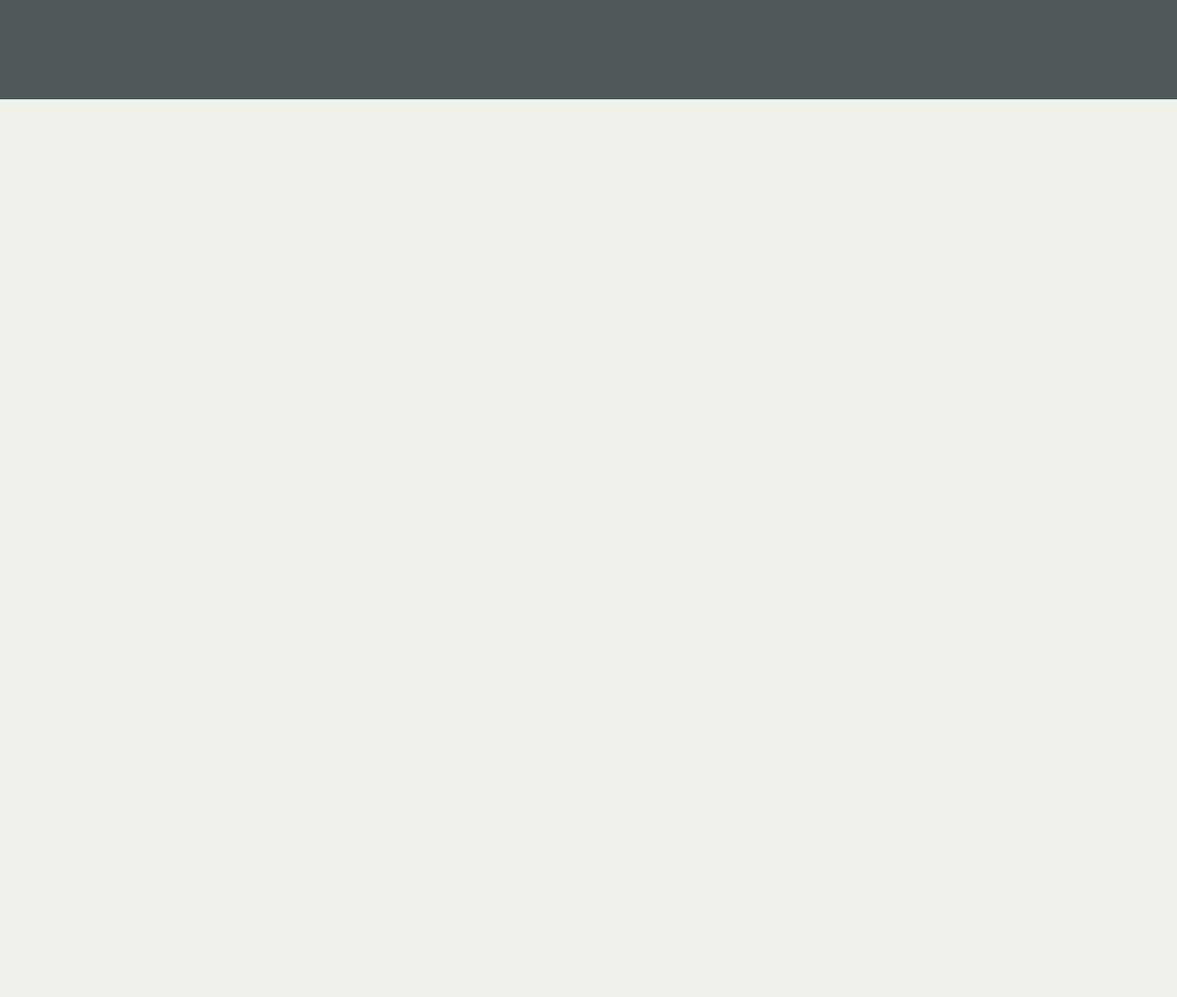
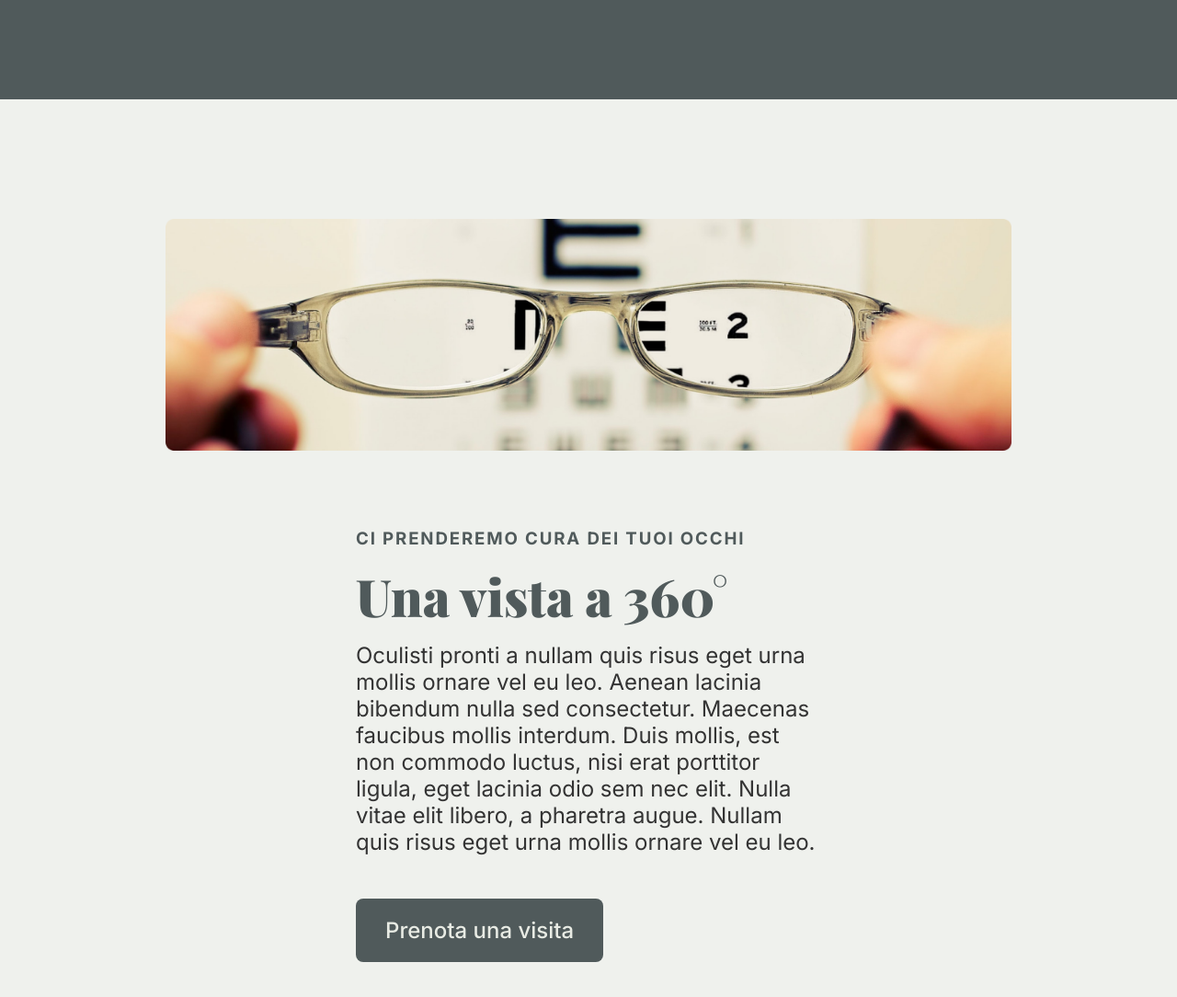
Before and after one commit to SirAntonioG/EjercicioLandigPage, a plain HTML site: page index.html in a window 1280 px wide. Shown: the part 2592-3676 px from the top of the page at 92% size. Before the commit the page ends 2700 px from the top, so only its background shows below. Drawn offline with nearby package versions, Linux system fonts and the light colour scheme.

Commit message:
feat: css responsive en seccion visitia completado

```diff
--- a/css/styles.css
+++ b/css/styles.css
@@ -12,6 +12,20 @@ img {
     height: auto;
 }
 
+button {
+    font-family: 'Inter';
+    font-style: normal;
+    font-weight: 500;
+    font-size: 12pt;
+    color: #E8EBE4;
+    display: flex;
+    align-items: center;
+    padding: 10px 10px;
+    background: #505A5B;
+    border-radius: 8px;
+    border: none;
+}
+
 .uppercase {
     font-family: 'Inter';
     font-style: normal;
@@ -19,6 +33,7 @@ img {
     font-weight: 700;
     font-size: 10pt;
     line-height: 23px;
+    color: #505A5B;
 }
 
 .title {
@@ -26,6 +41,7 @@ img {
     font-style: normal;
     font-weight: 900;
     font-size: 22pt;
+    color: #505A5B;
 }
 
 .description {
@@ -33,6 +49,7 @@ img {
     font-style: normal;
     font-weight: 400;
     font-size: 14pt;
+    color: #333333;
 }
 
 /* navbar */
@@ -100,18 +117,6 @@ nav {
     gap: 0.3rem;
 }
 
-.storia-content .uppercase {
-    color: #505A5B;
-}
-
-.storia-content .title {
-    color: #505A5B;
-}
-
-.storia-content .description {
-    color: #333333;
-}
-
 /* End Storia */
 
 /* Ottica */
@@ -125,6 +130,7 @@ nav {
     flex-direction: column;
     gap: 20px;
 }
+
 .ottica-img-content {
     display: flex;
     flex-direction: column;
@@ -132,6 +138,7 @@ nav {
     align-items: center;
     gap: 0.8rem;
 }
+
 .ottica-content {
     display: flex;
     flex-direction: column;
@@ -169,11 +176,43 @@ nav {
     flex-wrap: wrap;
     gap: 2rem;
 }
+
 .ottica-brand-content div {
     display: flex;
     align-items: center;
 }
+
 /* End Ottica */
+
+/* Visitia */
+#visitia {
+    padding: 24px 24px;
+}
+
+.visitia-container {
+    display: flex;
+    flex-direction: column;
+    justify-content: center;
+    align-items: center;
+    gap: 20px;
+}
+
+.visita-img {
+    border-radius: 12px;
+}
+
+.visitia-content {
+    display: flex;
+    flex-direction: column;
+    gap: 0.3rem;
+}
+
+.button-visitia-container {
+    margin-top: 15px;
+}
+
+/* End Visitia */
+
 
 /* Footer */
 
@@ -184,16 +223,22 @@ nav {
 /* MEDIA QUERIES */
 /* Medium devices (landscape tablets, 768px and up) */
 @media only screen and (min-width: 768px) {
-
+    button {
+        font-size: 14pt;
+        padding: 15px 15px;
+    }
     .uppercase {
         font-size: 12pt;
     }
+
     .title {
         font-size: 24pt;
     }
+
     .description {
         font-size: 16pt;
     }
+
     /* Hero */
     #hero .hero-container {
         transform: translateX(15%) translateY(-50%);
@@ -230,22 +275,27 @@ nav {
         width: 45%;
         gap: 0.6rem;
     }
+
     /* End Storia */
 
     /* Ottica */
     #ottica {
         padding: 34px 34px;
     }
+
     .ottica-container {
         gap: 50px;
     }
+
     .ottica-img-content {
         flex-direction: row;
         gap: 50px
     }
-    .ottica-img{
+
+    .ottica-img {
         width: 45%;
     }
+
     .ottica-content {
         width: 45%;
         gap: 0.6rem;
@@ -262,12 +312,36 @@ nav {
     .ottica-brand-content {
         gap: 3rem;
     }
+
     /* End Ottica */
+
+    /* Visitia */
+    #visitia {
+        padding: 34px 34px;
+    }
+
+    .visitia-container {
+        gap: 50px;
+    }
+
+    .visitia-content {
+        width: 45%;
+        gap: 0.6rem;
+    }
+
+    .button-visitia-container {
+        margin-top: 15px;
+    }
+    /* End Visitia */
+
 }
 
 /* Large devices (laptops/desktops, 992px and up) */
 @media only screen and (min-width: 992px) {
-
+    button {
+        font-size: 16pt;
+        padding: 15px 20px;
+    }
     .uppercase {
         font-size: 14pt;
         letter-spacing: 0.1em;
@@ -315,9 +389,11 @@ nav {
     #ottica {
         padding: 90px 110px;
     }
+
     .ottica-container {
         gap: 60px;
     }
+
     .ottica-img-content {
         flex-direction: row;
         gap: 70px
@@ -339,11 +415,33 @@ nav {
         gap: 3.5rem;
     }
     /* End Ottica */
+
+    /* Visitia */
+    #visitia {
+        padding: 90px 110px;
+    }
+
+    .visitia-container {
+        gap: 70px;
+    }
+
+    .visitia-content {
+        width: 55%;
+        gap: 0.7rem;
+    }
+
+    .button-visitia-container {
+        margin-top: 20px;
+    }
+    /* End Visitia */
 }
 
 /* Extra large devices (large laptops and desktops, 1200px and up) */
 @media only screen and (min-width: 1200px) {
-
+    button {
+        font-size: 18pt;
+        padding: 20px 32px;
+    }
     .uppercase {
         font-size: 14pt;
     }
@@ -372,6 +470,7 @@ nav {
         font-size: 30pt;
         line-height: 130%;
     }
+
     /* End Hero */
 
     /* Storia */
@@ -386,15 +485,18 @@ nav {
     .storia-content {
         gap: 0.8rem;
     }
+
     /* End Storia */
 
     /* Ottica */
     #ottica {
         padding: 130px 180px;
     }
+
     .ottica-container {
         gap: 70px;
     }
+
     .ottica-img-content {
         flex-direction: row;
         gap: 90px
@@ -416,6 +518,24 @@ nav {
         gap: 4rem;
     }
     /* End Ottica */
+
+    /* Visitia */
+    #visitia {
+        padding: 130px 180px;
+    }
+
+    .visitia-container {
+        gap: 80px;
+    }
+
+    .visitia-content {
+        gap: 0.8rem;
+    }
+
+    .button-visitia-container {
+        margin-top: 35px;
+    }
+    /* End Visitia */
 }
 
 /* End Media Queries */
--- a/index.html
+++ b/index.html
@@ -76,21 +76,24 @@
                 </div>
             </div>
         </section>
-        <!-- <section id="visitia">
-            <div class="visitia-content">
-                <img src="/img/imgVisitia.png" alt="" class="visitia-img">
-                <div class="content">
+        <section id="visitia">
+            <div class="visitia-container">
+                <div class="visitia-img">
+                    <img src="/img/imgVisitia.png" alt="">
+                </div>
+                <div class="visitia-content">
                     <p class="uppercase">CI prenderemo cura dei tuoi occhi</p>
                     <p class="title">Una vista a 360°</p>
                     <p class="description">
                         Oculisti pronti a nullam quis risus eget urna mollis ornare vel eu leo. Aenean lacinia bibendum nulla sed consectetur. Maecenas faucibus mollis interdum. Duis mollis, est non commodo luctus, nisi erat porttitor ligula, eget lacinia odio sem nec elit. Nulla vitae elit libero, a pharetra augue. Nullam quis risus eget urna mollis ornare vel eu leo.
                     </p>
+                    <div class="button-visitia-container">
+                        <button class="button-visitia">Prenota una visita</button>
+                    </div>
                 </div>
-                <div class="button-container">
-                    <button class="button-visitia">Prenota una visita</button>
-                </div>
+
             </div>
-        </section> -->
+        </section>
     </main>
 
     <!-- <footer>
```
